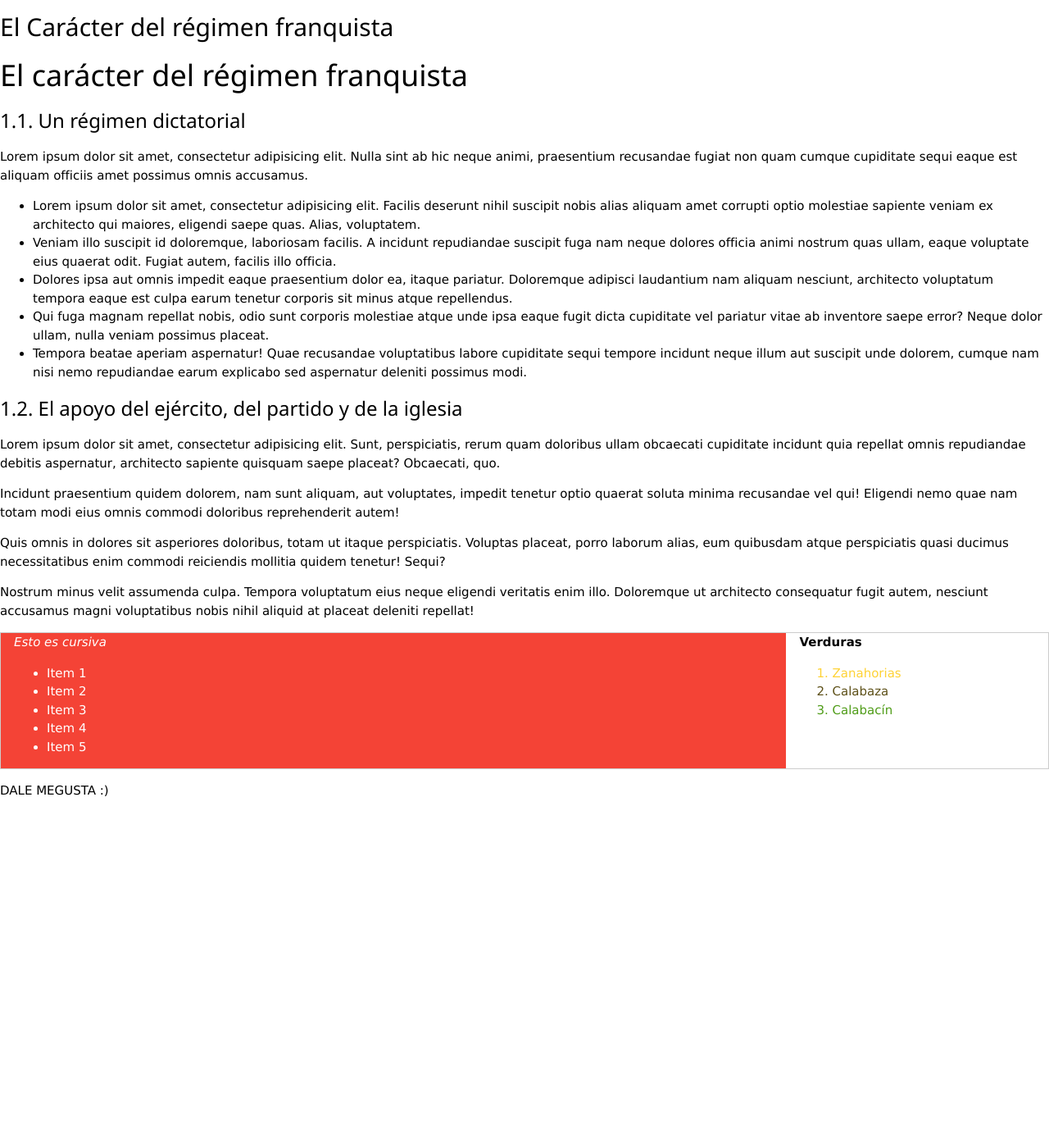
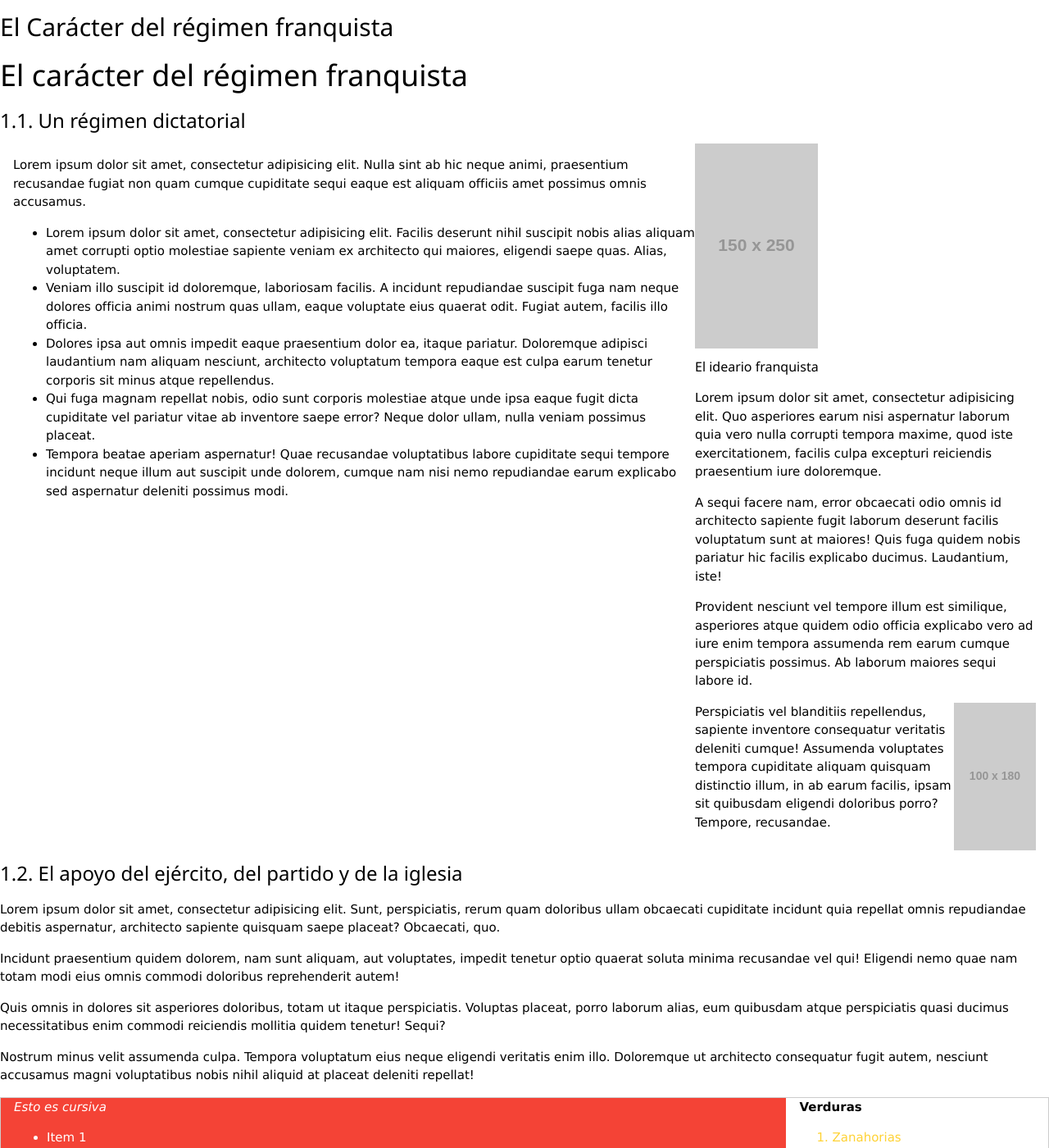
Before and after one commit to BAT2/bat2.github.io, a Jekyll site: the page built from _pages/tema15-1.html, in a window 1280 px wide and 1400 px high. Shown: the whole window at 82% size. Built offline with Jekyll 4.4.1, drawn with Linux system fonts in a browser that asks for light colours; some web fonts are replaced; comment, search, counter and statistics services are not loaded.

Commit message:
Capítulo 1 en progreso

```diff
--- a/_includes/footer.html
+++ b/_includes/footer.html
@@ -1,3 +1,3 @@
 <footer>
-	<p>DALE MEGUSTA :)</p>
+	<p>DALE MEGUSTA :v</p>
 </footer>
--- a/_pages/tema15-1.html
+++ b/_pages/tema15-1.html
@@ -8,6 +8,8 @@ permalink: /regimen-franquista
 
 <h3>1.1. Un régimen dictatorial</h3>
 
+<div class="w3-container w3-row">
+  <div class="w3-col m8 s12">
     <p>Lorem ipsum dolor sit amet, consectetur adipisicing elit. Nulla sint ab hic neque animi, praesentium recusandae fugiat non quam cumque cupiditate sequi eaque est aliquam officiis amet possimus omnis accusamus.</p>
     <ul>
       <li>Lorem ipsum dolor sit amet, consectetur adipisicing elit. Facilis deserunt nihil suscipit nobis alias aliquam amet corrupti optio molestiae sapiente veniam ex architecto qui maiores, eligendi saepe quas. Alias, voluptatem.</li>
@@ -17,6 +19,18 @@ permalink: /regimen-franquista
       <li>Tempora beatae aperiam aspernatur! Quae recusandae voluptatibus labore cupiditate sequi tempore incidunt neque illum aut suscipit unde dolorem, cumque nam nisi nemo repudiandae earum explicabo sed aspernatur deleniti possimus modi.</li>
     </ul>
 
+  </div>
+  <div class="w3-col m4 s12">
+    <img src="http://via.placeholder.com/150x250" alt="Retrato franco 1940">
+    <h6>El ideario franquista</h6>
+    <p>Lorem ipsum dolor sit amet, consectetur adipisicing elit. Quo asperiores earum nisi aspernatur laborum quia vero nulla corrupti tempora maxime, quod iste exercitationem, facilis culpa excepturi reiciendis praesentium iure doloremque.</p>
+    <p>A sequi facere nam, error obcaecati odio omnis id architecto sapiente fugit laborum deserunt facilis voluptatum sunt at maiores! Quis fuga quidem nobis pariatur hic facilis explicabo ducimus. Laudantium, iste!</p>
+    <p>Provident nesciunt vel tempore illum est similique, asperiores atque quidem odio officia explicabo vero ad iure enim tempora assumenda rem earum cumque perspiciatis possimus. Ab laborum maiores sequi labore id.</p>
+    <img class="w3-right" src="http://via.placeholder.com/100x180" alt="Imagen falange">
+    <p>Perspiciatis vel blanditiis repellendus, sapiente inventore consequatur veritatis deleniti cumque! Assumenda voluptates tempora cupiditate aliquam quisquam distinctio illum, in ab earum facilis, ipsam sit quibusdam eligendi doloribus porro? Tempore, recusandae.</p>
+  </div>
+
+</div>
 <h3>1.2. El apoyo del ejército, del partido y de la iglesia</h3>
 
 <p>Lorem ipsum dolor sit amet, consectetur adipisicing elit. Sunt, perspiciatis, rerum quam doloribus ullam obcaecati cupiditate incidunt quia repellat omnis repudiandae debitis aspernatur, architecto sapiente quisquam saepe placeat? Obcaecati, quo.</p>
```
Lines whose indentation alone changed are shown as unchanged.
